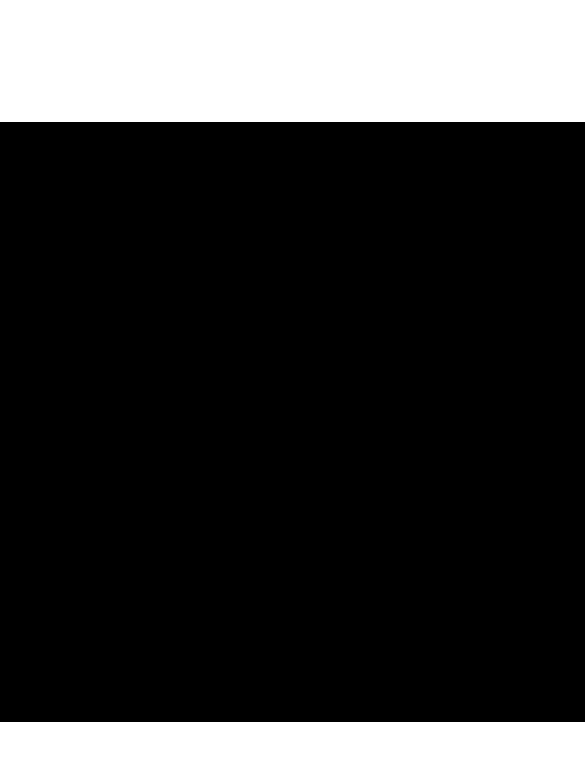
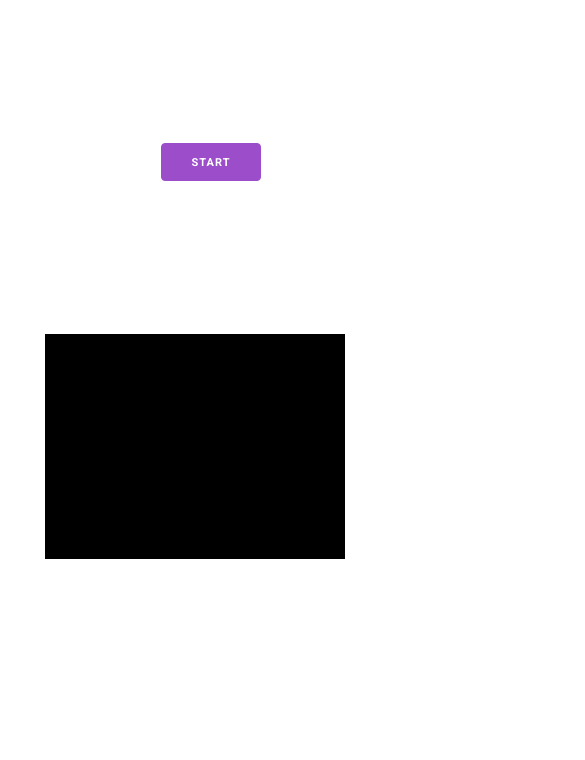
Before and after one commit to gilles-leblanc/ff8-transition, a plain HTML site: page index.html in a window 390 px wide. Shown: the top 760 px of the page, 585 px wide, since content can reach past the window. Drawn offline with nearby package versions, Linux system fonts and the light colour scheme.

Commit message:
Make UI responsive

```diff
--- a/index.html
+++ b/index.html
@@ -64,12 +64,10 @@
     </div>
 
     <div class="canvas-area">
-      <canvas id="main-canvas" width="800" height="600">
+      <canvas id="main-canvas">
       </canvas>
 
-      <div style="display: none">
-        <img id="ff8" src="ff8.jpg" width="800" height="600" alt="Main display of visual effect">
-      </div>
+      <img id="ff8" src="ff8.jpg" alt="Main display of visual effect">
     </div>
   </main>
 </body>
--- a/transition.css
+++ b/transition.css
@@ -27,3 +27,49 @@ main div {
 .canvas-area {
   flex-grow: 1;
 }
+
+#ff8 {
+  display: none
+}
+
+#main-canvas, #ff8 {
+  width: 800px;
+  height: 600px;
+}
+
+@media (max-width: 1000px) {
+  #main-canvas, #ff8 {
+    width: 600px;
+    height: 450px;
+  }
+}
+
+@media (max-width: 800px) {
+  #main-canvas, #ff8 {
+    width: 400px;
+    height: 300px;
+  }
+
+  main {
+    flex-direction: column;
+  }
+
+  .controls-area {
+    justify-content: center;
+  }
+
+  .controls-area label, select {
+    display: none;
+  }
+
+  .controls-area button {
+    width: 100%;
+  }
+}
+
+@media (max-width: 600px) {
+  #main-canvas, #ff8 {
+    width: 300px;
+    height: 225px;
+  }
+}
--- a/transition.js
+++ b/transition.js
@@ -87,15 +87,24 @@ window.addEventListener("load", function() {
   canvas = document.getElementById('main-canvas');
   startButton = document.getElementById('start-button');
 
+  const canvasWidth = canvas.getBoundingClientRect().width;
+  const canvasHeight = canvas.getBoundingClientRect().height;
+  canvas.setAttribute("width", canvasWidth);
+  canvas.setAttribute("height", canvasHeight);
+
   context = canvas.getContext('2d', { alpha: false });
   context.fillStyle = "black";
-  context.fillRect(0, 0, canvas.width, canvas.height);
+  context.fillRect(0, 0, canvasWidth, canvasHeight);
 
   startButton.onclick = function() {
     startButton.disabled = true;
     startButton.blur();
     config.color = onColor;
     config.currentPass = Pass.first;
+
+    if (Math.floor(Math.random() * 2) === 0) {
+      config.direction = SideEnum.right;
+    }
 
     config.frameLimitFactor = +document.getElementById('frameSkip').value;
     config.horizontalSegments = +document.getElementById('segmentation').value;
@@ -105,11 +114,7 @@ window.addEventListener("load", function() {
     context.drawImage(document.getElementById('ff8'), 0, 0);
 
     setTimeout(() => {
-      imageData = context.getImageData(0, 0, canvas.width, canvas.height);
-
-      if (Math.floor(Math.random() * 2) === 0) {
-        config.direction = SideEnum.right;
-      }
+      imageData = context.getImageData(0, 0, canvasWidth, canvasHeight);
 
       width = imageData.width * numberOfIndicesPerPixel;
       height = imageData.height;
```
